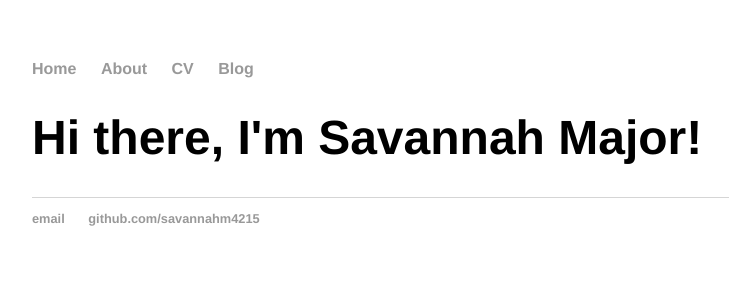
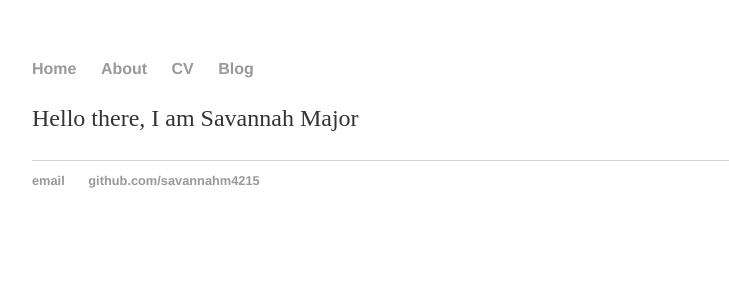
Before and after one commit to savannahm4215/savannahm4215.github.io, a Jekyll site: the page built from about/index.html, in a window 1280 px wide. Shown: the top 300 px of the page, without its empty margins (160-889 px from the left). Built offline with Jekyll 4.4.1, drawn with Linux system fonts in a browser that asks for light colours.

Commit message:
Update index.html

```diff
--- a/about/index.html
+++ b/about/index.html
@@ -1,6 +1,7 @@
 ---
 layout: default
-title: Savannah Major, Blog About Computer Science!
+title: Savannah Major, About Me!
 ---
 <div class="blurb">
-	<h1>Hi there, I'm Savannah Major!</h1>
+	<h1About Me!</h1>
+	<p>Hello there, I am Savannah Major</p>
```
